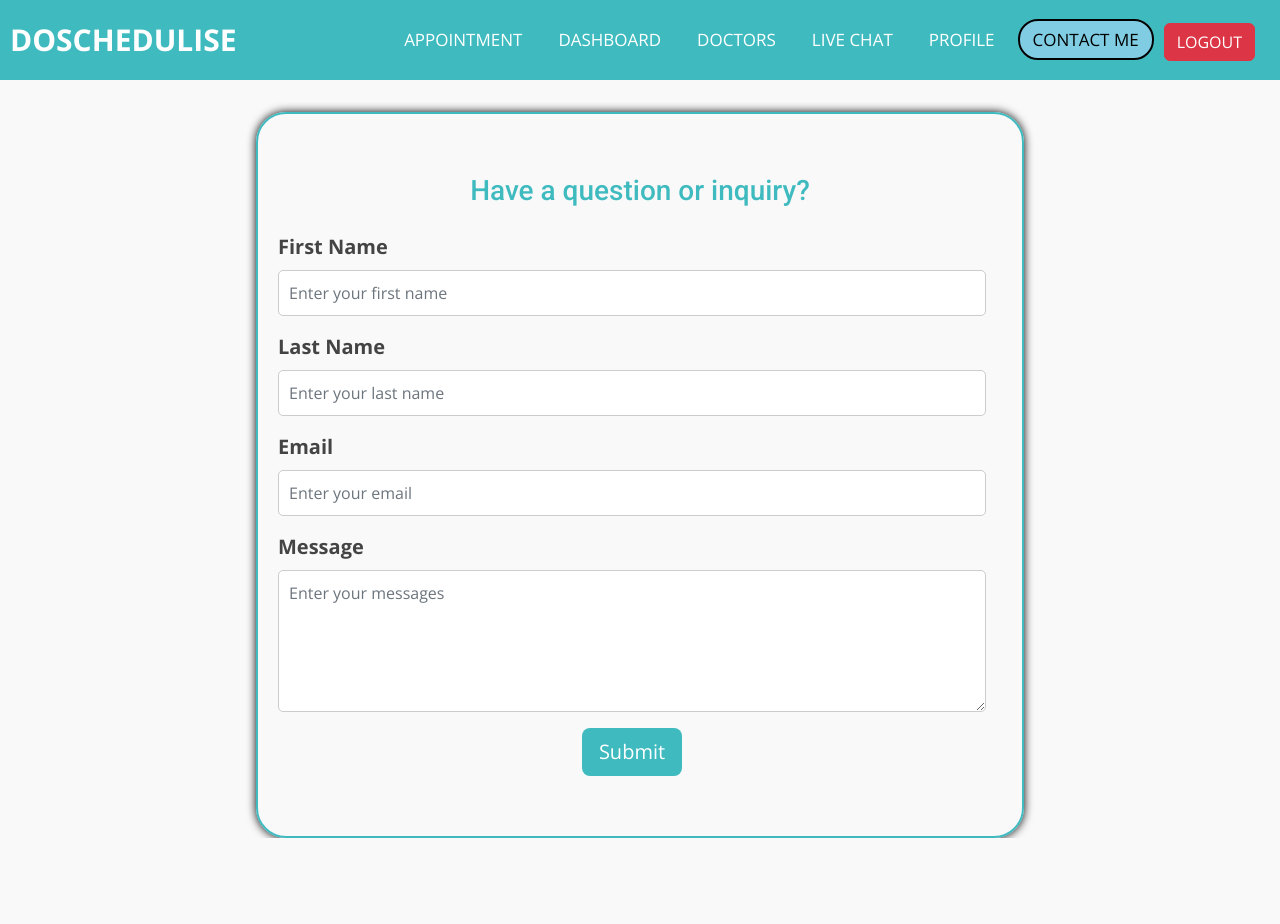
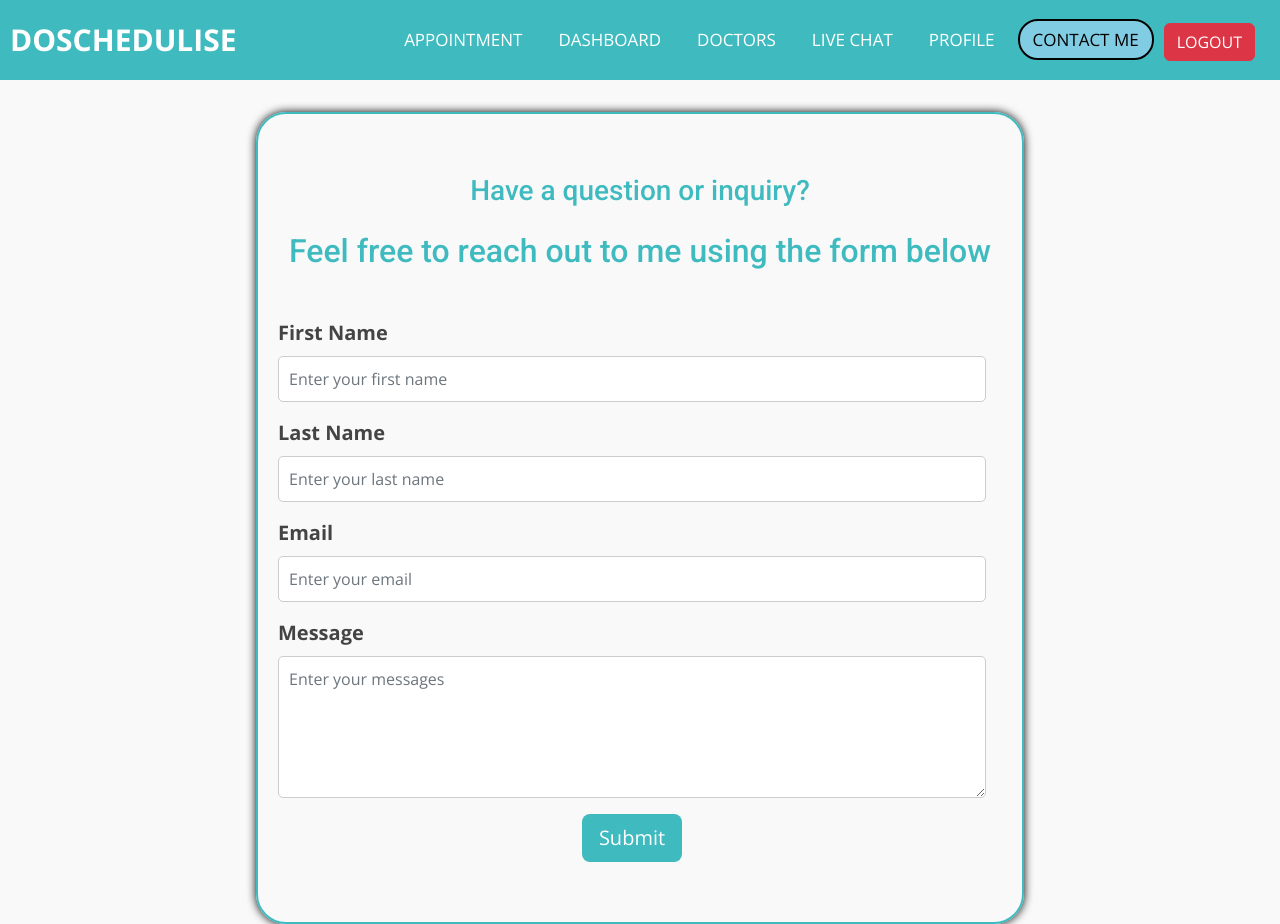
Before and after one commit to shubGupta10/DoSchedulise, a React (Vite) app in the folder frontend/: page /contactme in a window 1280 px wide. Before the commit the page ends 838 px from the top, so only its background shows below. Built offline with nearby package versions, Linux system fonts and the light colour scheme.

Commit message:
Fixing bugs

```diff
--- a/frontend/src/components/ContactMe.jsx
+++ b/frontend/src/components/ContactMe.jsx
@@ -11,7 +11,7 @@ const ContactMe = () => {
       <section id="contactMe" >
         <div className="container insidediv">
         <h2 className="text-center mb-4 fs-3 contactmetext">Have a question or inquiry? </h2>
-          {/* <h2 className="text-center mb-5 fs-15 contactmetext">Feel free to reach out to me using the form below</h2> */}
+          <h2 className="text-center mb-5 fs-15 contactmetext">Feel free to reach out to me using the form below</h2>
           <form className="row g-3  min-vh-80 container" action="https://formspree.io/f/mleqwkjy" method="POST" id="myForm">
             <div className="col-12">
               <label htmlFor="firstName" className="form-label fs-5 fw-bold">First Name</label>
```
